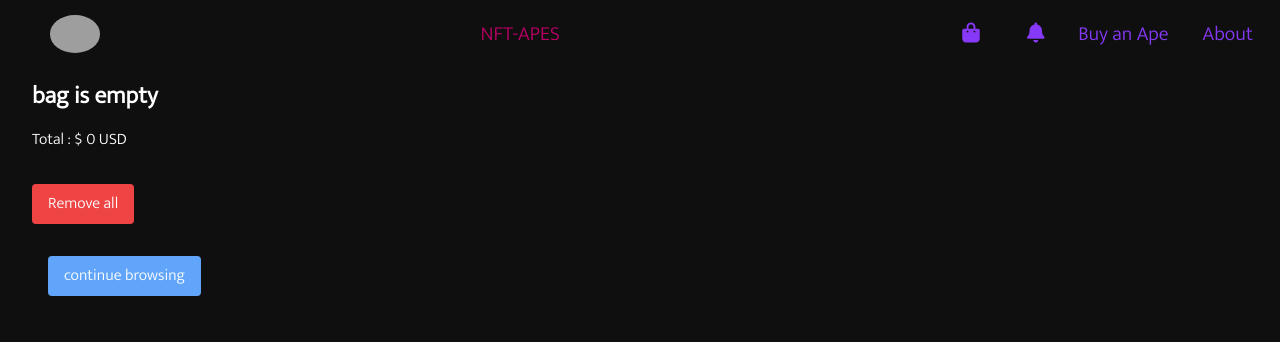
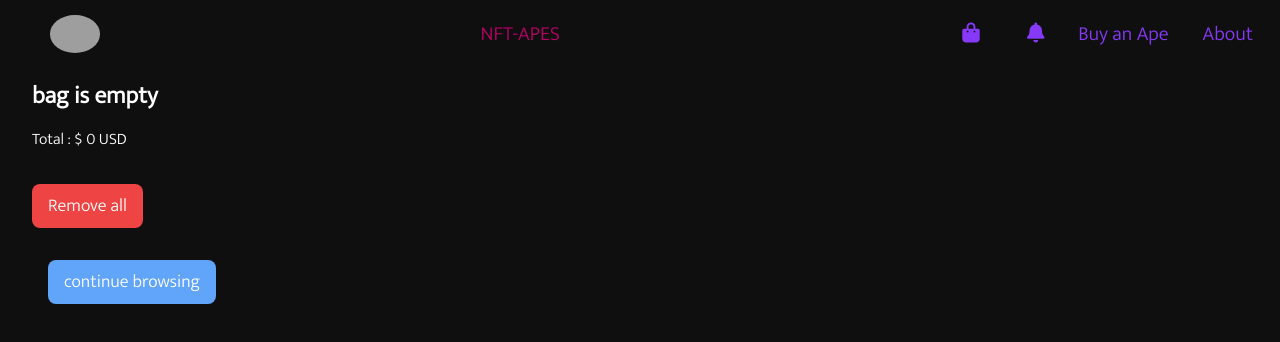
Before and after one commit to anandhu-as/e-commerce, a React (Vite) app: page /cart in a window 1280 px wide. Shown: the top 342 px of the page. Built offline with nearby package versions, Linux system fonts and the light colour scheme; grey boxes are pictures that could not be loaded.

Commit message:
fixed the bug on notifications

```diff
--- a/src/Components/Popup/Popup.jsx
+++ b/src/Components/Popup/Popup.jsx
@@ -1,11 +1,13 @@
 import React from "react";
 
-const Popup = ({ name, id, image, price }) => {
+const Popup = ({ name, id,  }) => {
   return (
     <div className="fixed top-0 left-0 flex items-center justify-center w-full h-full bg-black bg-opacity-50">
-      <h1 className="text-white" key={id}>
-        {name} added to cart
-        <i className="fa fa-check text-green-500 ml-2" aria-hidden="true"></i>
+      <h1
+        className="text-white animate__animated animate__fadeInUp "
+        key={id}
+      >
+        {name} added to cart .....
       </h1>
     </div>
   );
--- a/src/Pages/Cart/Cart.jsx
+++ b/src/Pages/Cart/Cart.jsx
@@ -1,3 +1,4 @@
+import React from "react";
 import { useDispatch, useSelector } from "react-redux";
 import {
   clear,
@@ -6,12 +7,15 @@ import {
   remove,
 } from "../../Redux/features/Product/ProductSlice";
 import { Link } from "react-router-dom";
+
 const Cart = () => {
   const dispatch = useDispatch();
   const { cart } = useSelector((state) => state.products);
+
   const handleRemove = (id, price, name) => {
     dispatch(remove(id, price, name));
   };
+
   const totalAmount = () => {
     let total = 0;
     cart.forEach((item) => {
@@ -19,9 +23,10 @@ const Cart = () => {
     });
     return total;
   };
+
   return (
     <div className="flex pt-16">
-      <div className="w-1/4 py-4 px-8 text-white  h-screen">
+      <div className="w-1/4 py-4 px-8 text-white h-screen">
         <h2 className="text-2xl font-bold mb-4 animate__animated animate__fadeInLeft">
           {cart.length === 0 ? "bag is empty" : ` ${cart.length} item on bag`}
         </h2>
@@ -29,18 +34,18 @@ const Cart = () => {
           Total : $ {totalAmount()} USD
         </h3>
         <button
-          className="px-4 py-2 bg-red-500 rounded mt-8"
+          className="px-4 py-2 bg-red-500 rounded-lg mt-8 text-lg"
           onClick={() => dispatch(clear())}
         >
           Remove all
         </button>
-        <button className="px-4 py-2 bg-blue-400 rounded mt-8 ml-4">
+        <button className="px-4 py-2 bg-blue-400 rounded-lg mt-8 ml-4 text-lg">
           <Link to="/store" className="bg-blue-400">
             continue browsing
           </Link>
         </button>
       </div>
-      <div className="flex-1 p-4 ">
+      <div className="flex-1 p-4">
         {cart.map((data) => (
           <div key={data.id} className="flex items-center mb-4">
             <img src={data.image} alt={data.name} className="w-16 h-16 mr-4" />
@@ -51,13 +56,13 @@ const Cart = () => {
             <h2 className="text-white ml-16">{data.quantity}</h2>
             <div className="ml-auto">
               <button
-                className=" text-white mr-6"
+                className="text-white mr-6 text-lg"
                 onClick={() => dispatch(incrementQuantity({ id: data.id }))}
               >
                 +
               </button>
               <button
-                className=" text-white   mr-8"
+                className="text-white mr-8 text-lg"
                 onClick={() =>
                   data.quantity === 1
                     ? dispatch(
@@ -73,7 +78,7 @@ const Cart = () => {
                 -
               </button>
               <button
-                className="px-4 py-2 text-white rounded-lg mr-6 bg-red-500"
+                className="px-4 py-2 text-white rounded-lg mr-6 bg-red-500 text-lg"
                 onClick={() =>
                   handleRemove({
                     id: data.id,
```
